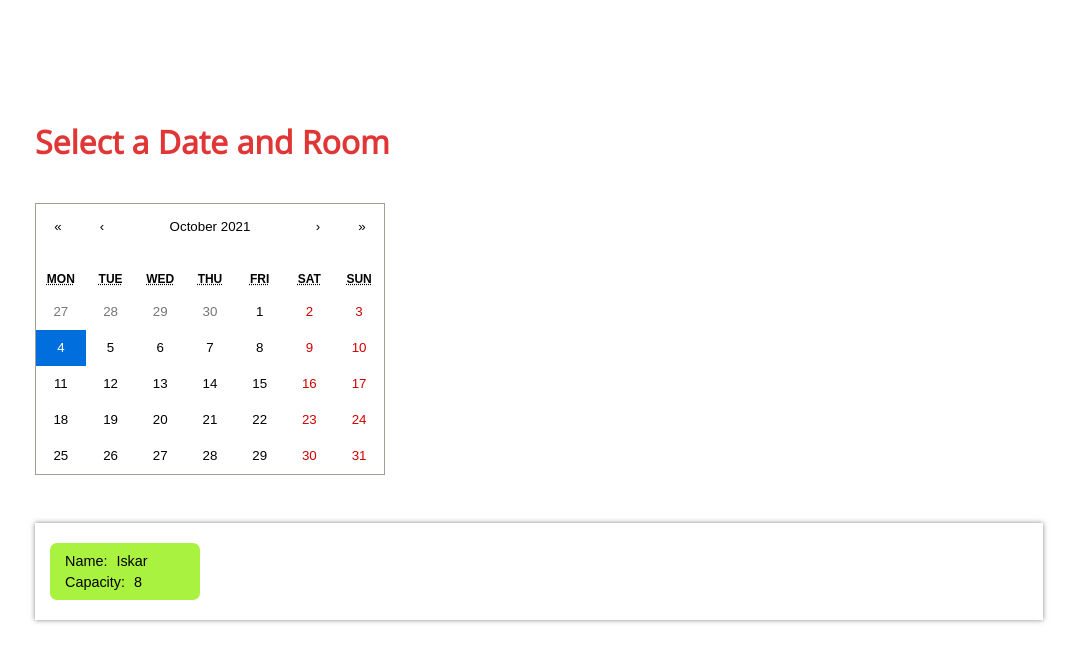
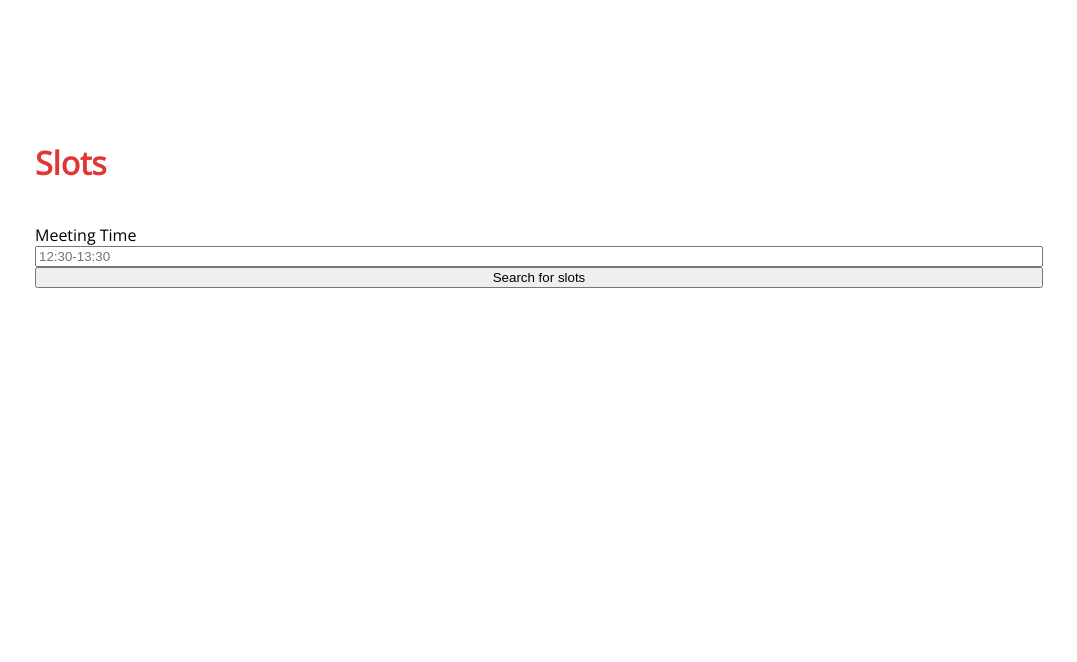
Before and after one commit to dbegogow/Meeting-Scheduling-Application, a React (Create React App) app in the folder client/meeting-scheduling-application/: page /slots in a window 1280 px wide. Shown: the top 662 px of the page, without its empty margins (101-1178 px from the left). Built offline with nearby package versions, Linux system fonts and the light colour scheme.

Commit message:
Add react router dom

```diff
--- a/client/meeting-scheduling-application/package.json
+++ b/client/meeting-scheduling-application/package.json
@@ -9,6 +9,7 @@
     "react": "^17.0.2",
     "react-calendar": "^3.4.0",
     "react-dom": "^17.0.2",
+    "react-router-dom": "^5.3.0",
     "react-scripts": "4.0.3",
     "web-vitals": "^1.1.2"
   },
--- a/client/meeting-scheduling-application/src/App.js
+++ b/client/meeting-scheduling-application/src/App.js
@@ -1,14 +1,23 @@
+import { Route, Switch } from 'react-router-dom';
 import ScheduleCalendar from './components/ScheduleCalendar';
 import Room from './components/Room';
+import Slots from './components/Slots';
 
 const App = () => {
     return (
         <div className="app">
-            <h1>Select a Date and Room</h1>
-            <ScheduleCalendar />
-            <div className="rooms-container">
-                <Room></Room>
-            </div>
+            <Switch>
+                <Route exact path="/">
+                    <h1>Select a Date and Room</h1>
+                    <ScheduleCalendar />
+                    <div className="rooms-container">
+                        <Room></Room>
+                    </div>
+                </Route>
+                <Route path="/slots">
+                    <Slots />
+                </Route>
+            </Switch>
         </div>
     );
 };
--- /dev/null
+++ b/client/meeting-scheduling-application/src/components/Slots.js
@@ -0,0 +1,16 @@
+
+
+const Slots = () => {
+    return (
+        <div className="slots-container">
+            <form>
+                <h1>Slots</h1>
+                <label for="time">Meeting Time</label>
+                <input type="text" id="time" placeholder="12:30-13:30" />
+                <button>Search for slots</button>
+            </form>
+        </div>
+    );
+};
+
+export default Slots;
--- a/client/meeting-scheduling-application/src/index.css
+++ b/client/meeting-scheduling-application/src/index.css
@@ -54,3 +54,8 @@ html {
 .rooms-container button span span {
     margin-right: 5px;
 }
+
+.slots-container form {
+    display: flex;
+    flex-direction: column;
+}
--- a/client/meeting-scheduling-application/src/index.js
+++ b/client/meeting-scheduling-application/src/index.js
@@ -1,11 +1,14 @@
 import React from 'react';
 import ReactDOM from 'react-dom';
+import { BrowserRouter as Router } from 'react-router-dom';
 import './index.css';
 import App from './App';
 
 ReactDOM.render(
   <React.StrictMode>
-    <App />
+    <Router>
+      <App />
+    </Router>
   </React.StrictMode>,
   document.getElementById('root')
 );
```
Also changed, not shown: 1 other file (tests, documents, lock files or other folders).
